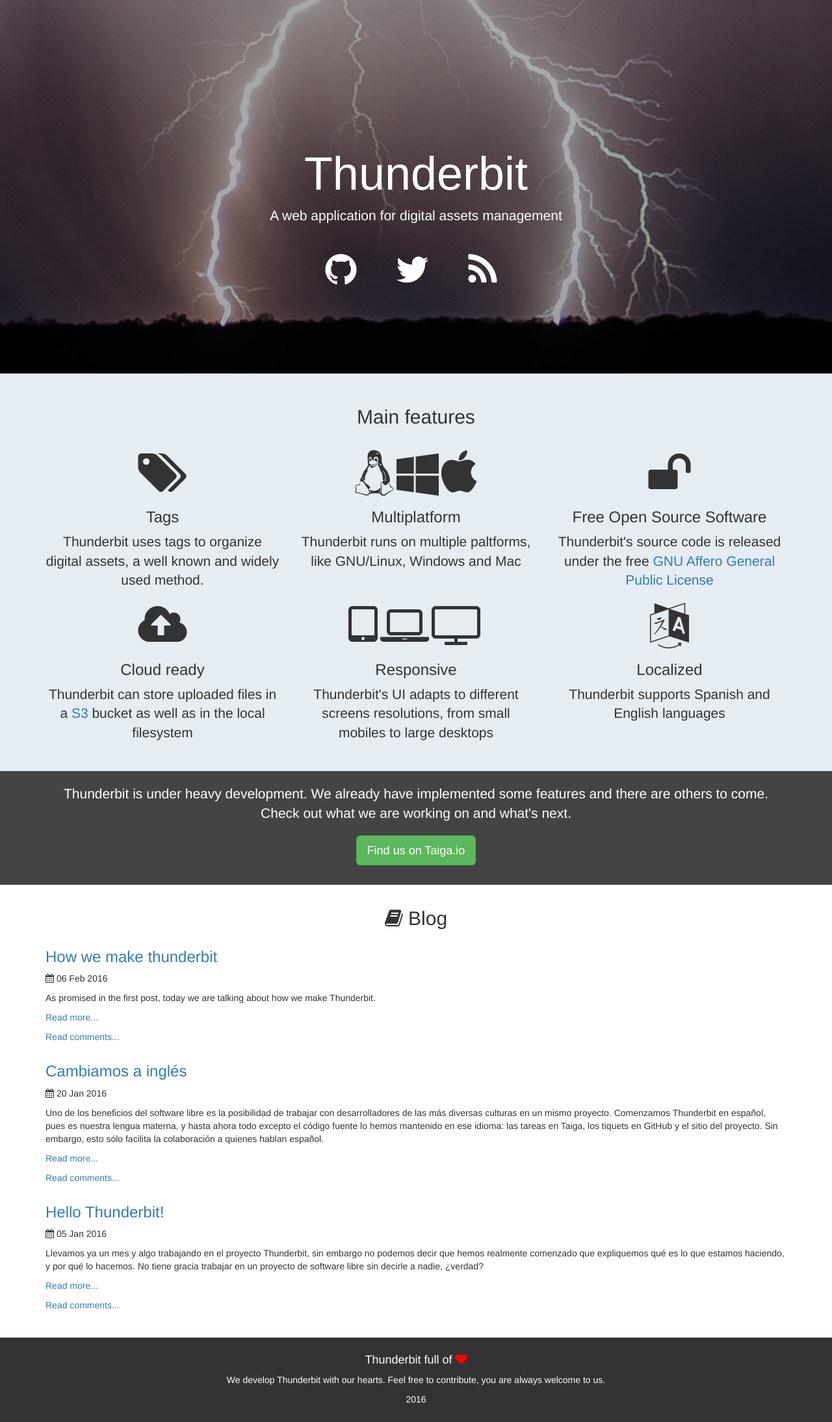
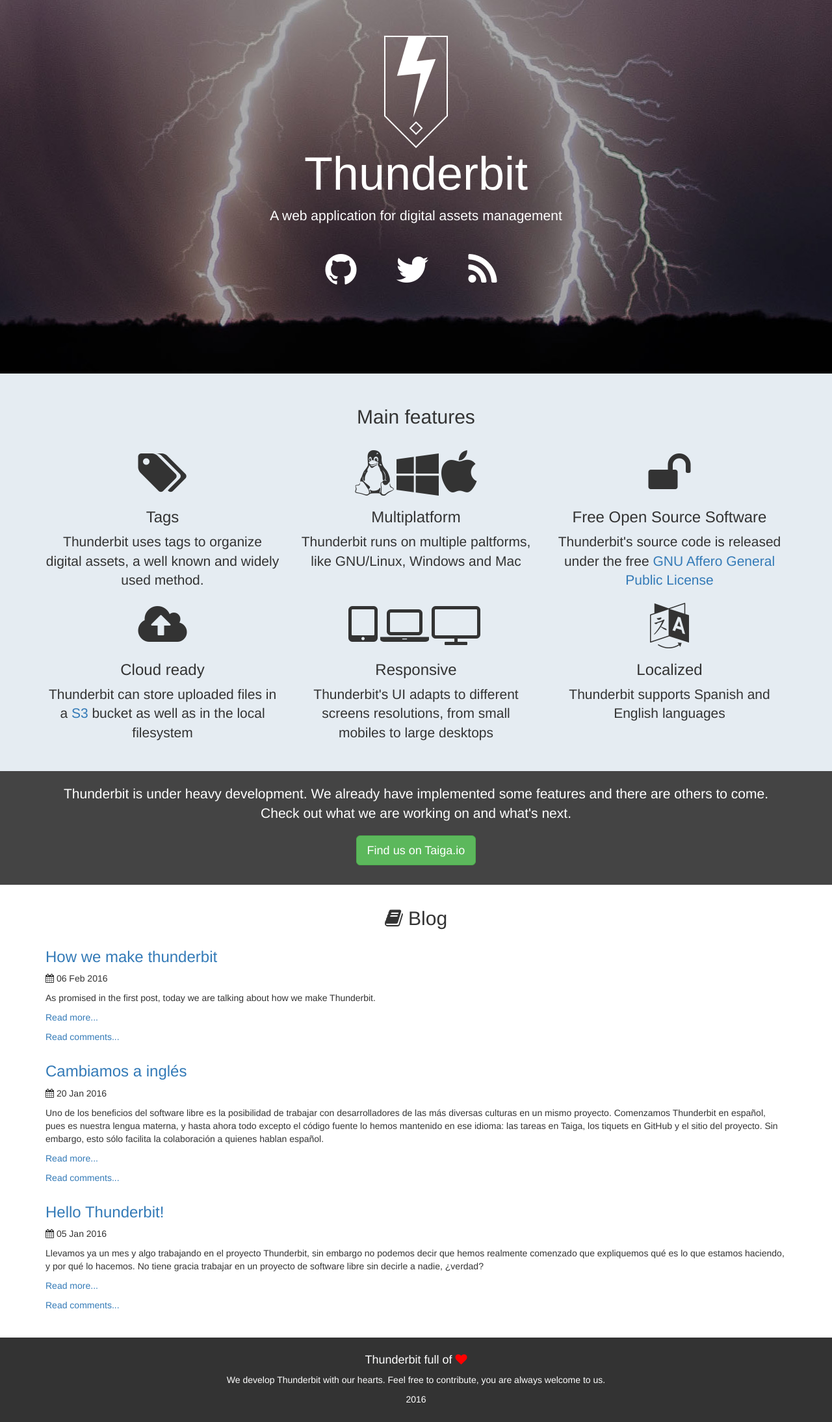
Before and after one commit to thunderbit/thunderbit, a Jekyll site: the page built from index.html, in a window 1280 px wide. Shown: the whole page at 65% size. Built offline with Jekyll 4.4.1, drawn with Linux system fonts in a browser that asks for light colours; comment, search, counter and statistics services are not loaded.

Commit message:
App logo put on the header of the project's website.

```diff
--- a/_includes/header.html
+++ b/_includes/header.html
@@ -2,7 +2,7 @@
 	<div class="container">
 		<div class="row">
 			<div class="col-xs-12 text-center">
-				<h1><a href="{{ site.baseurl }}/">Thunderbit</a></h1>
+				<h1><a href="{{ site.baseurl }}/"><div id="logo"></div>Thunderbit</a></h1>
 				<p class="lead hidden-xs">A web application for digital assets management</p>
 				<ul class="social-buttons list-unstyled list-inline">
 					<li><a href="http://github.com/thunderbit/thunderbit" title="Fork us on GitHub"><i class="fa fa-github fa-4x"></i></a><li>
--- a/css/styles.css
+++ b/css/styles.css
@@ -5,6 +5,12 @@
 	color: #FFFFFF;
 	padding: 35px;
 	height:575px;
+}
+
+header #logo {
+	width: inherit;
+	height: 173px;
+	background: url("../images/logo-wb.png") center no-repeat;
 }
 
 #blog_header {
@@ -22,7 +28,7 @@
 }
 
 header .container {
-	margin-top: 173px;
+	margin-top: 0px;
 }
 
 #blog_header .container {
```
Also changed, not shown: images/logo-wb.png (added).
